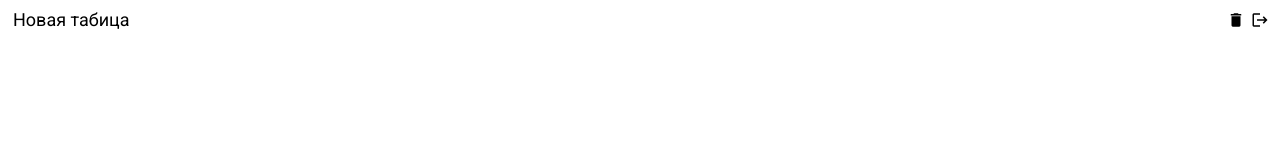
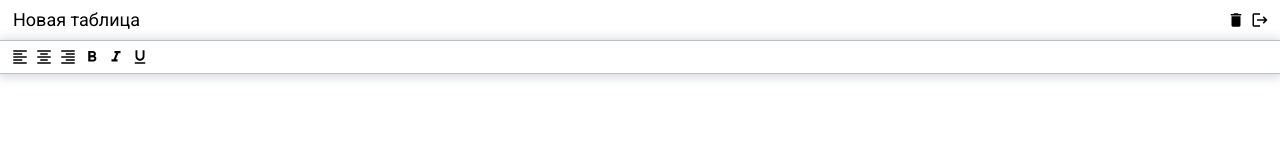
Before and after one commit to Sasha3701/TableJS, a website built with webpack: page public/index.html in a window 1280 px wide. Built offline with nearby package versions, Linux system fonts and the light colour scheme.

Commit message:
Added toolbar

```diff
--- a/public/index.html
+++ b/public/index.html
@@ -12,7 +12,7 @@
     <div id="root">
         <div class="excel">
             <div class="excel__header">
-                <input type="text" class="input" value="Новая табица">
+                <input type="text" class="input" value="Новая таблица">
                 <div class="buttons">
                     <button class="button">
                         <span class="material-icons">
@@ -26,7 +26,38 @@
                     </button>
                 </div>
             </div>
-            <div class="excel__toolbar"></div>
+            <div class="excel__toolbar">
+                <button class="button">
+                    <span class="material-icons">
+                        format_align_left
+                    </span>
+                </button>
+                <button class="button">
+                    <span class="material-icons">
+                        format_align_center
+                    </span>
+                </button>
+                <button class="button">
+                    <span class="material-icons">
+                        format_align_right
+                    </span>
+                </button>
+                <button class="button">
+                    <span class="material-icons">
+                        format_bold
+                    </span>
+                </button>
+                <button class="button">
+                    <span class="material-icons">
+                        format_italic
+                    </span>
+                </button>
+                <button class="button">
+                    <span class="material-icons">
+                        format_underlined
+                    </span>
+                </button>
+            </div>
             <div class="excel__formula"></div>
             <div class="excel__table"></div>
         </div>
--- a/src/styles/_variables.scss
+++ b/src/styles/_variables.scss
@@ -1,2 +1,3 @@
 $header-height: 40px;
+$toolbar-height: 34px;
 $border-color: #c0c0c0;
--- a/src/styles/toolbar.scss
+++ b/src/styles/toolbar.scss
@@ -2,5 +2,18 @@
 @import "variables";
 
 .excel__toolbar {
-
+    position: absolute;
+    top: $header-height;
+    left: 0;
+    right: 0;
+    height: $toolbar-height;
+    padding: 4px 8px;
+    display: flex;
+    align-items: center;
+    border-top: 1px solid $border-color;
+    border-bottom: 1px solid $border-color;
+    box-shadow: 0px 1px 10px 2px rgba(34, 60, 80, 0.2);
+    & .button {
+        @include button();
+    }
 }
```
